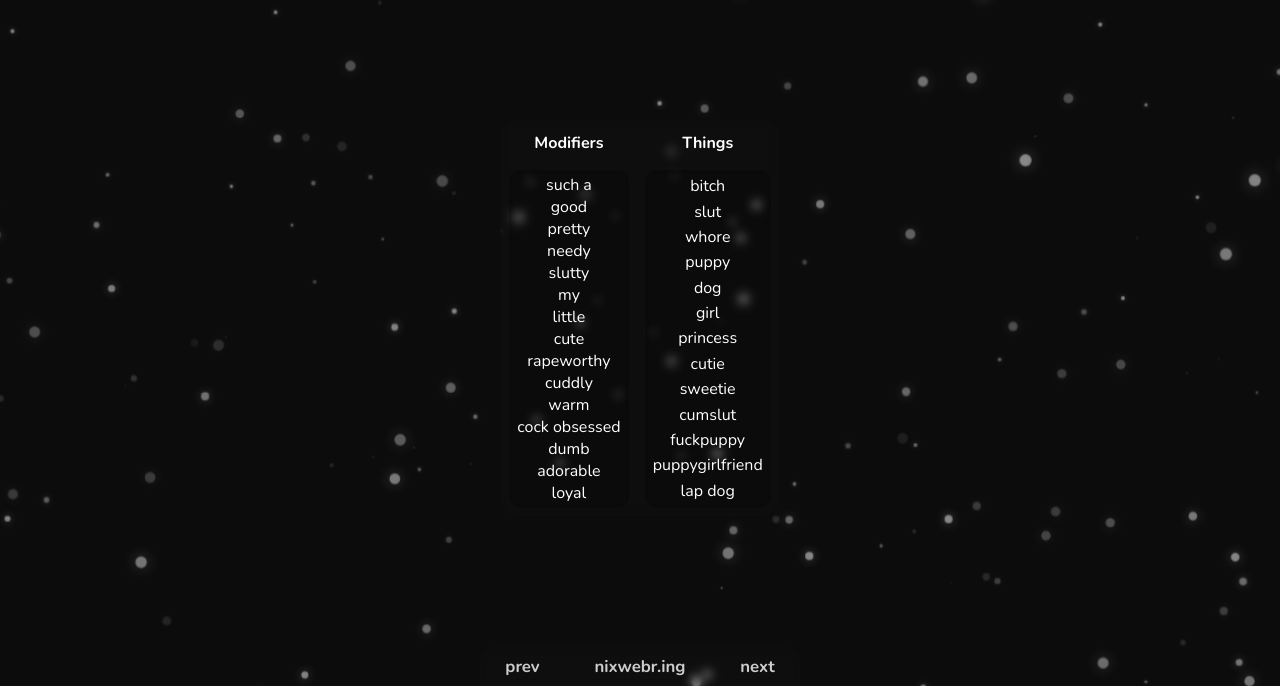
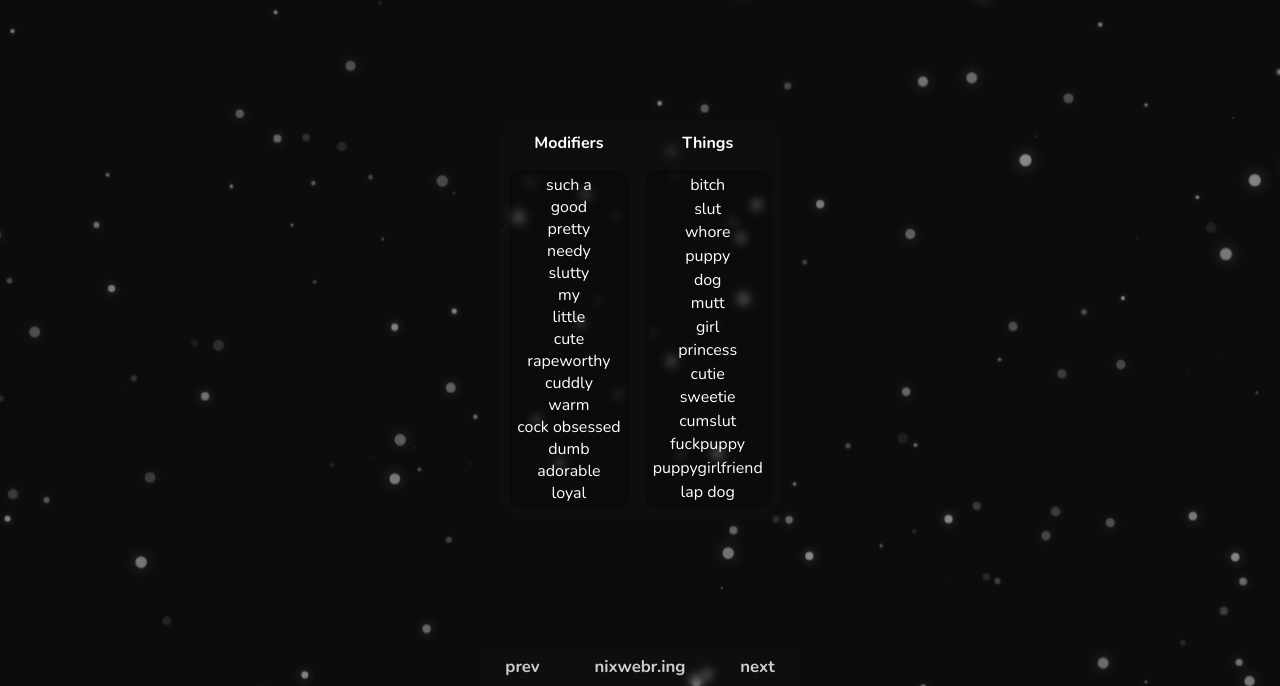
Before and after one commit to mochienya/webnya, an Astro site: page /degeneracy in a window 1280 px wide. Shown: the part 114-800 px from the top of the page. Built offline with nearby package versions, Linux system fonts and the light colour scheme; Astro itself is replaced by a stand-in of ours.

Commit message:
add "mutt"
sowwy cassie i know im supposed to be sleeping but we can't forget this word again

```diff
--- a/src/pages/degeneracy.astro
+++ b/src/pages/degeneracy.astro
@@ -23,6 +23,7 @@ const things = [
   'whore',
   'puppy',
   'dog',
+  'mutt',
   'girl',
   'princess',
   'cutie',
```
